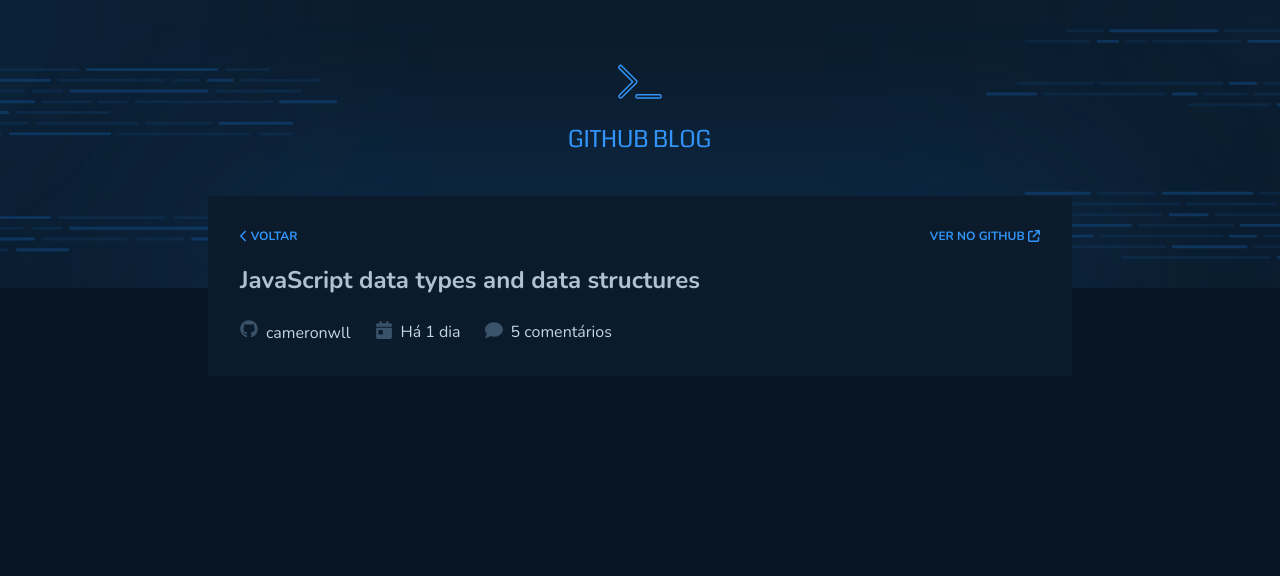
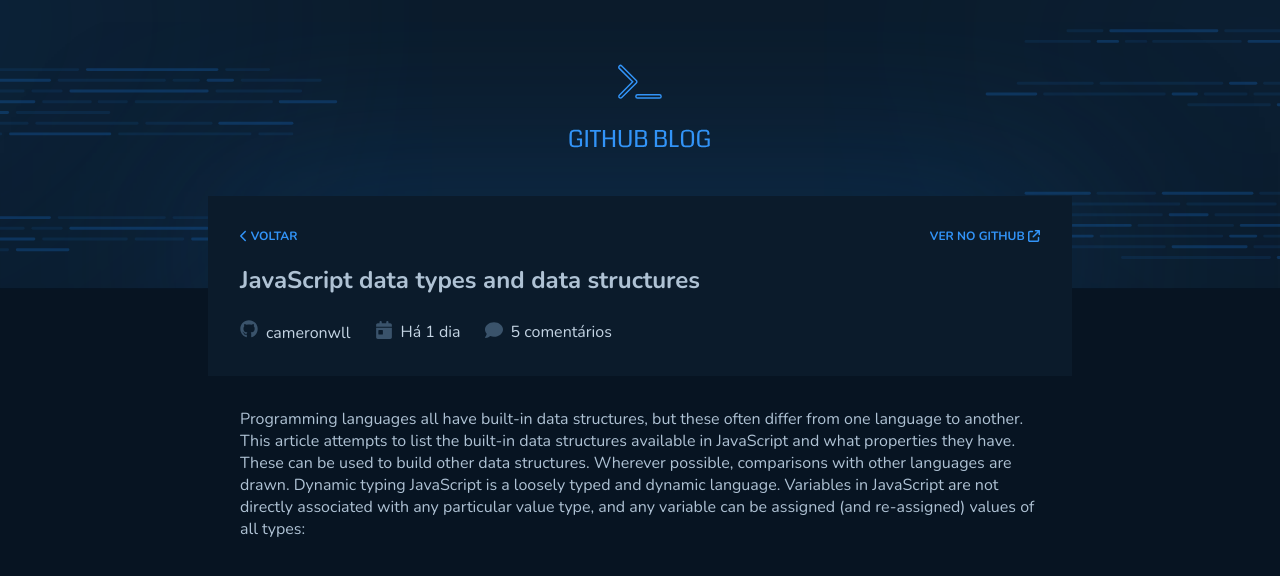
Before and after one commit to lucasveigaa/github-blog, a React (Vite) app: page /post in a window 1280 px wide. Shown: the top 576 px of the page. Built offline with nearby package versions, Linux system fonts and the light colour scheme.

Commit message:
feat: Finishing estilization of component PostContent

```diff
--- /dev/null
+++ b/src/components/PostContent/index.tsx
@@ -0,0 +1,18 @@
+import { Container } from "./styles";
+
+export function PostContent() {
+  return (
+    <Container>
+      <div>
+        Programming languages all have built-in data structures, but these often
+        differ from one language to another. This article attempts to list the
+        built-in data structures available in JavaScript and what properties
+        they have. These can be used to build other data structures. Wherever
+        possible, comparisons with other languages are drawn. Dynamic typing
+        JavaScript is a loosely typed and dynamic language. Variables in
+        JavaScript are not directly associated with any particular value type,
+        and any variable can be assigned (and re-assigned) values of all types:
+      </div>
+    </Container>
+  );
+}
--- /dev/null
+++ b/src/components/PostContent/styles.ts
@@ -0,0 +1,6 @@
+import styled from "styled-components";
+
+
+export const Container = styled.main`
+padding: 2rem;
+`
--- a/src/pages/Post/index.tsx
+++ b/src/pages/Post/index.tsx
@@ -1,3 +1,4 @@
+import { PostContent } from "../../components/PostContent";
 import { PostHeaderInfos } from "../../components/PostHeaderInfos";
 import { Container } from "./styled";
 
@@ -5,6 +6,7 @@
   return (
     <Container>
       <PostHeaderInfos />
+      <PostContent />
     </Container>
   );
 }
```
